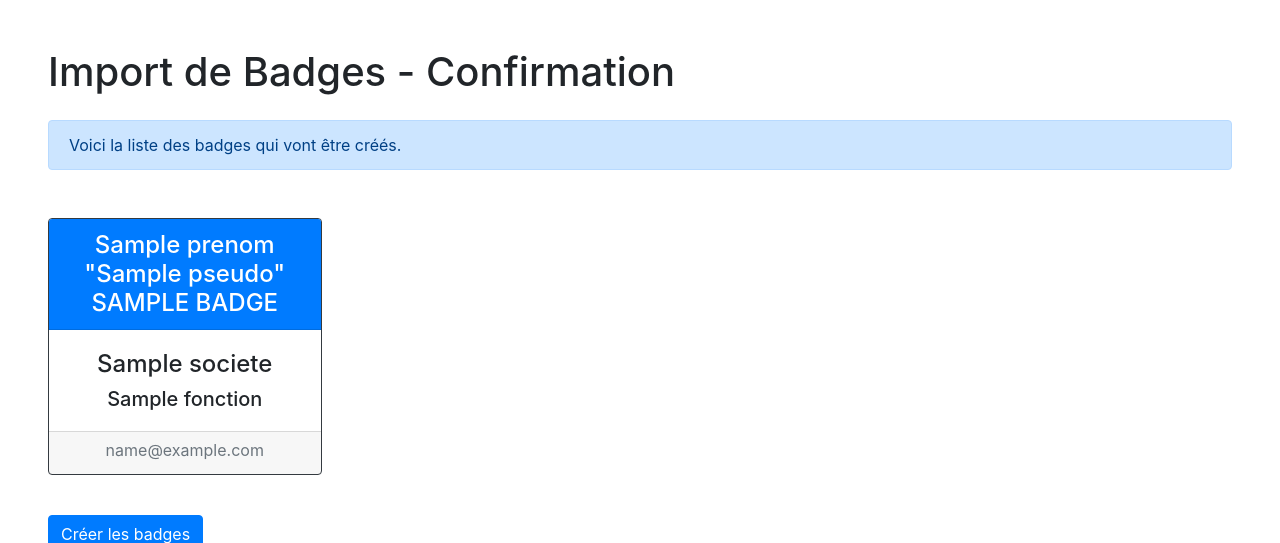
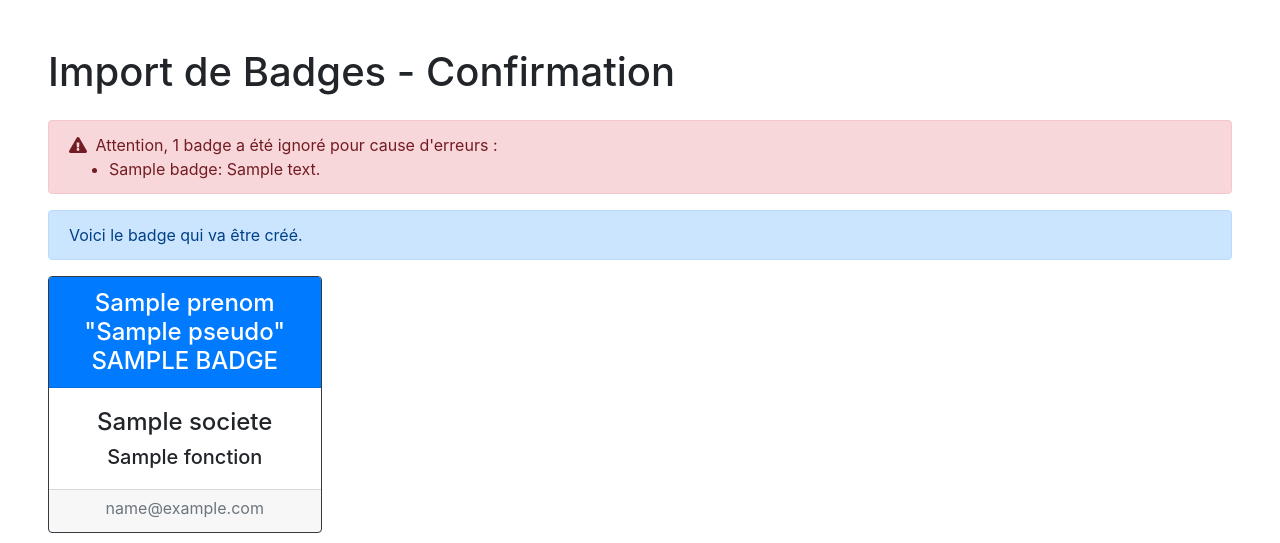
Before and after one commit to Futurolan/WeezBadge, a Symfony app: template templates/badge/badgesConfirm.html.twig in a window 1280 px wide. Shown: the part 56-599 px from the top of the page. Run offline with Twig, Linux system fonts and the light colour scheme; the template is opened without the code that fills it: most values are stand-ins (such as "Sample title", 1, 10 or a date in 2020); some libraries are stand-ins or nearby versions.

Commit message:
Errors control in badges import

```diff
--- a/src/Form/BadgeFormType.php
+++ b/src/Form/BadgeFormType.php
@@ -65,7 +65,7 @@ class BadgeFormType extends AbstractType
             ])
             ->add('societe', TextType::class, [
                 'label' => "Société",
-                'help' => "Obligatoire",
+                'help' => "Optionnel, mais recommandé",
             ])
             ->add('fonction', TextType::class, [
                 'help' => "Optionnel",
--- a/templates/badge/badgesConfirm.html.twig
+++ b/templates/badge/badgesConfirm.html.twig
@@ -3,12 +3,29 @@
 {% block body %}
     <h1 class="mb-4">Import de Badges - Confirmation</h1>
 
-    <div class="alert alert-primary mb-5" role="alert">
-        Voici la liste des badges qui vont être créés.
+    {% if data.errors is not empty %}
+        <div class="alert alert-danger" role="alert">
+            <i class="fas fa-exclamation-triangle mr-1"></i>
+            Attention, {{ data.errors|length }} badge{% if data.errors|length > 1 %}s ont été ignorés{% else %} a été ignoré{% endif %} pour cause d'erreurs :
+            <ul class="mb-0">
+                {% for error in data.errors %}
+                    <li>{{ error.badge }}: {{ error.message }}</li>
+                {% endfor %}
+            </ul>
+        </div>
+    {% endif %}
+
+    {% if data.badges|length > 0 %}
+        <div class="alert alert-primary mb-3" role="alert">
+            {% if data.badges|length > 1 %}
+                Voici la liste des {{ data.badges|length }} badges qui vont être créés.
+            {% else %}
+                Voici le badge qui va être créé.
+            {% endif %}
         </div>
 
         <div class="row">
-        {% for badge in badges %}
+            {% for badge in data.badges %}
                 <div class="col-xs-12 col-sm-6 col-lg-4 col-xl-3 mb-2">
                     <div class="card border-dark mb-3 mx-4 mx-sm-3 mx-md-0 text-center">
                         <div class="card-header text-white bg-primary">
@@ -29,6 +46,9 @@
         <div class="alert alert-danger d-none js-alert-box" role="alert"></div>
 
         <button type="submit" class="btn btn-primary my-3 js-import-btn">Créer les badges</button>
+    {% else %}
+        <a href="javascript:history.back()" class="btn btn-primary my-3">Retour</a>
+    {% endif %}
 {% endblock %}
 
 {% block javascripts %}
--- a/templates/events/eventTickets.html.twig
+++ b/templates/events/eventTickets.html.twig
@@ -2,6 +2,7 @@
 
 {% block body %}
     <h1>{{ eventTickets.name }}</h1>
+    <div class="alert alert-danger d-none js-alert-box" role="alert"></div>
     <ul class="list-group">
         {% for category in eventTickets.categories %}
             <a class="list-group-item list-group-item-action list-group-item-primary d-flex align-content-center" data-toggle="collapse" href="#collapseCategory_{{ category.id }}" role="button" aria-expanded="false" aria-controls="collapseCategory_{{ category.id }}">
@@ -65,7 +66,7 @@
                             .attr('title', "Catégorie par défaut");
                     },
                     error: function(jqXHR, textStatus, errorThrown) {
-                        console.log(textStatus, errorThrown);
+                        $('.js-alert-box').removeClass('d-none').html( errorThrown + ( jqXHR.responseText !== undefined ? ': '+jqXHR.responseText : '' ));
                     }
                 });
             });
```
Also changed, not shown: src/Controller/BadgeController.php (+21 -12 lines), src/Entity/Badge.php (+4 -5 lines), templates/badge/badgesImport.html.twig (+13 -1 lines), 1 other file. Lines whose indentation alone changed are shown as unchanged.
